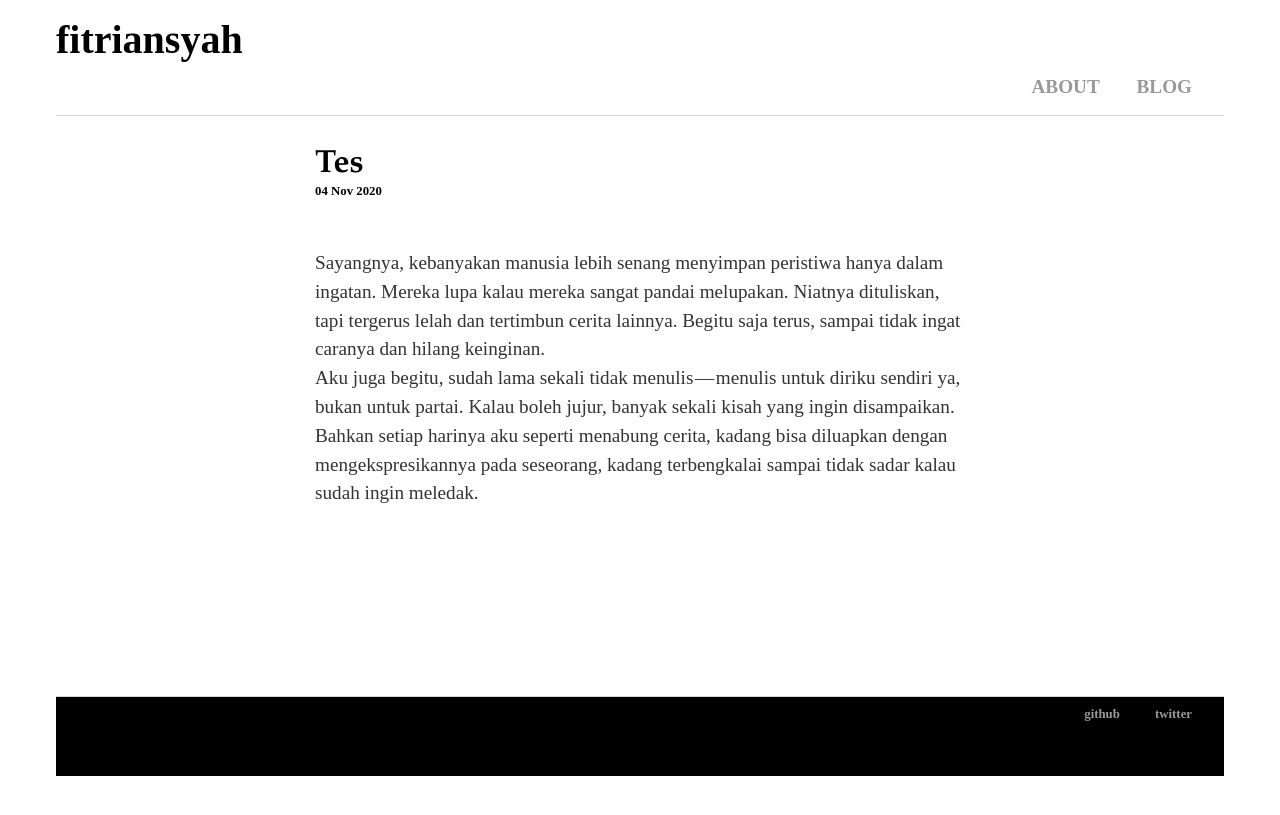
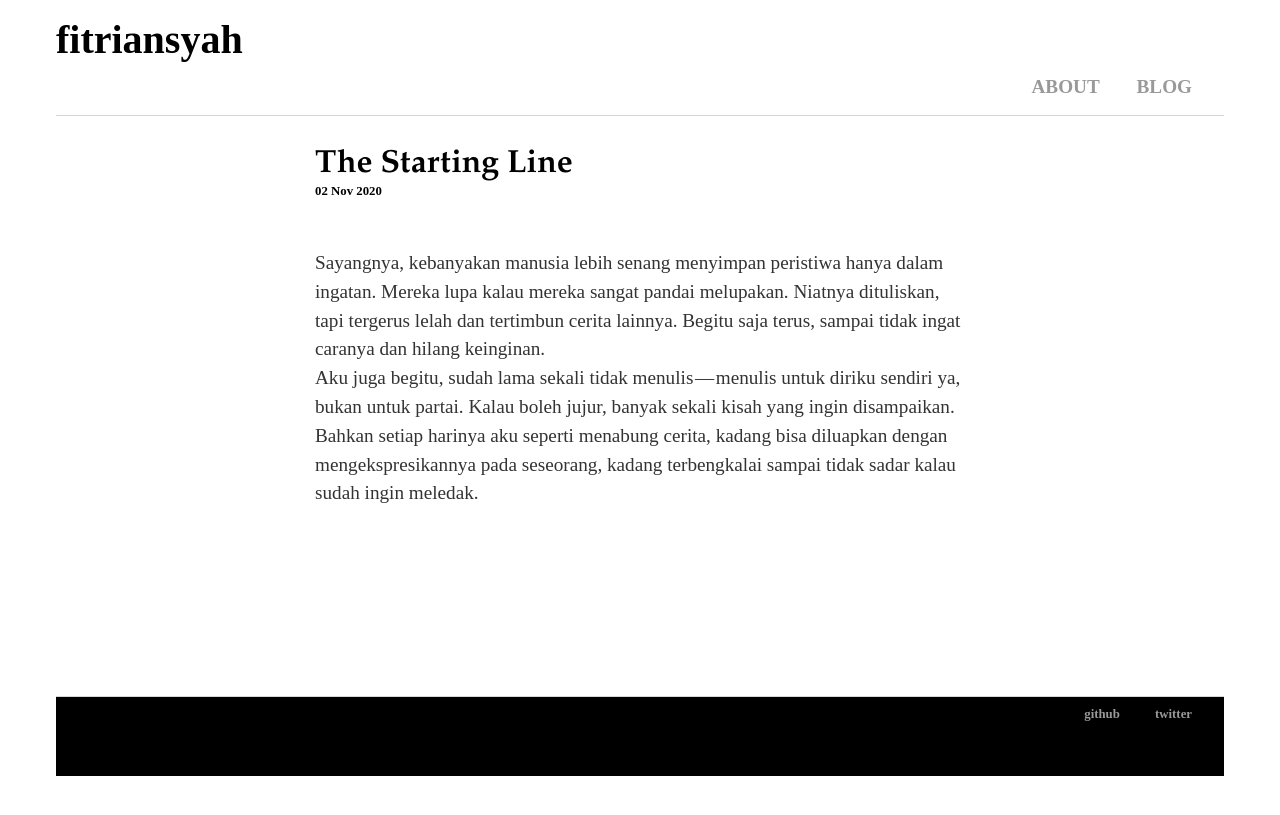
Before and after one commit to rnfitriansyah/rnfitriansyah.github.io, a Jekyll site: the page built from _posts/2020-11-04-Tes.md, in a window 1280 px wide. Shown: the top 815 px of the page. Built offline with Jekyll 4.4.1, drawn with Linux system fonts in a browser that asks for light colours; our own code applies the rules of GitHub Pages for plain Markdown files.

Commit message:
Update 2020-11-04-Tes.md

```diff
--- a/_posts/2020-11-04-Tes.md
+++ b/_posts/2020-11-04-Tes.md
@@ -1,3 +1,9 @@
+---
+layout: post
+title: "The Starting Line"
+date: 2020-11-02
+---
+
 <p>Sayangnya, kebanyakan manusia lebih senang menyimpan peristiwa hanya dalam ingatan. Mereka lupa kalau mereka sangat pandai melupakan. Niatnya dituliskan, tapi tergerus lelah dan tertimbun cerita lainnya. Begitu saja terus, sampai tidak ingat caranya dan hilang keinginan.</p>
 
 <p>Aku juga begitu, sudah lama sekali tidak menulis — menulis untuk diriku sendiri ya, bukan untuk partai. Kalau boleh jujur, banyak sekali kisah yang ingin disampaikan. Bahkan setiap harinya aku seperti menabung cerita, kadang bisa diluapkan dengan mengekspresikannya pada seseorang, kadang terbengkalai sampai tidak sadar kalau sudah ingin meledak.</p>
```
